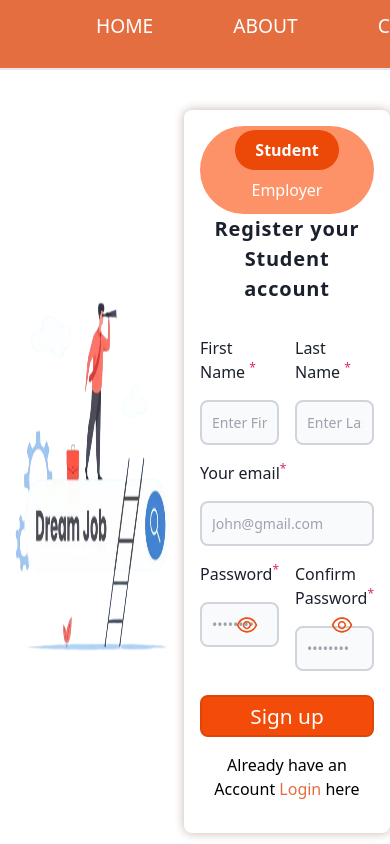
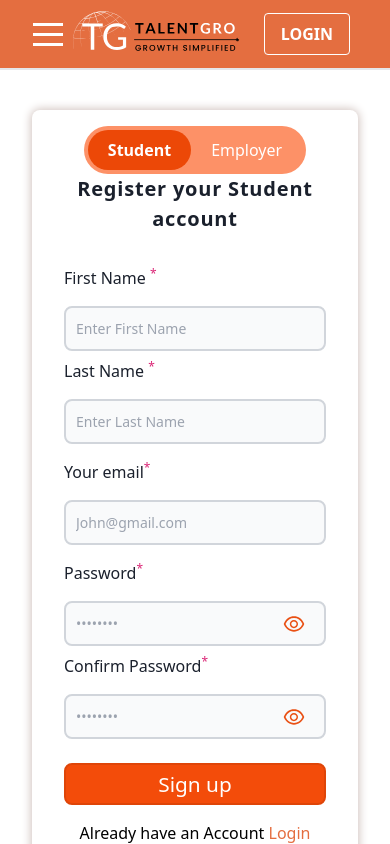
Before and after one commit to Vishal5051/employement-portal-talentGro, a React (Create React App) app: page /signup in a window 390 px wide. Built offline with nearby package versions, Linux system fonts and the light colour scheme.

Commit message:
add Hamburger and make responsive desgin for login and signup button

```diff
--- a/package.json
+++ b/package.json
@@ -7,6 +7,8 @@
     "@testing-library/react": "^13.4.0",
     "@testing-library/user-event": "^13.5.0",
     "bootstrap": "^5.3.3",
+    "framer-motion": "^11.2.10",
+    "hamburger-react": "^2.5.1",
     "react": "^18.3.1",
     "react-dom": "^18.3.1",
     "react-hot-toast": "^2.4.1",
@@ -15,6 +17,7 @@
     "react-scripts": "5.0.1",
     "react-toastify": "^10.0.5",
     "react-tooltip": "^5.26.4",
+    "react-use": "^17.5.0",
     "web-vitals": "^2.1.4"
   },
   "scripts": {
--- a/src/CSS/Login.css
+++ b/src/CSS/Login.css
@@ -123,3 +123,19 @@ body {
     font-weight: 600;
     text-decoration: underline;
 }
+
+/* Styles for phones */
+@media (max-width: 767.98px) {
+    .login-flex-center{
+
+        margin: 0 2rem 0 2rem;
+    }
+
+    .login-form-container {
+        max-width: 100%;
+    }
+
+    .login-img {
+        display: none;
+    }
+}
--- a/src/CSS/Signup.css
+++ b/src/CSS/Signup.css
@@ -86,6 +86,11 @@ body {
     flex-direction: column;
 }
 
+.name-signup {
+    display: flex;
+    column-gap: 1rem;
+}
+
 .label-signup {
     text-align: left;
     width: 100%;
@@ -97,7 +102,7 @@ body {
     font-size: 1rem;
     font-weight: medium;
     color: #1a202c;
-    margin:  0.5rem 0;
+    margin: 0.5rem 0;
 }
 
 .input-signup {
@@ -166,3 +171,30 @@ body {
     font-weight: 600;
     text-decoration: underline;
 }
+
+/* Styles for phones */
+@media (max-width: 767.98px) {
+    .flex-center-signup {
+        margin: 0 2rem 0 2rem;
+    }
+
+    .form-container-signup {
+        max-width: 100%;
+    }
+
+    .login-img-signup {
+        display: none;
+    }
+
+    .form-content-signup {
+        width: 100%;
+        padding: 0 1rem 0 1rem;
+    }
+}
+
+@media (max-width: 575.98px) {
+    .name-signup {
+        display: block;
+        column-gap: 0;
+    }
+}
--- a/src/Screens/Signup.js
+++ b/src/Screens/Signup.js
@@ -77,7 +77,7 @@ export default function Signup() {
 
                         {/* Signup form */}
                         <form onSubmit={submitHandler} className="form-signup">
-                            <div className="flex gap-x-4">
+                            <div className="name-signup">
                                 <div className='label-signup'>
                                     <label className="label-text-signup">
                                         <p>
@@ -130,7 +130,7 @@ export default function Signup() {
                                 </label>
                             </div>
 
-                            <div className="flex gap-x-4">
+                            <div className="name-signup">
                                 <div className='label-signup'>
                                     <label htmlFor="password" className="label-text-signup relative">
                                         <p>
--- a/src/Screens/contact.js
+++ b/src/Screens/contact.js
@@ -88,6 +88,7 @@ const Contact = () => {
                                     placeholder='Username'
                                     value={formData.name}
                                     onChange={handleChange}
+                                    required
                                 />
                             </div>
                             <div className="contact-input-container">
@@ -98,6 +99,7 @@ const Contact = () => {
                                     placeholder='Email'
                                     value={formData.email}
                                     onChange={handleChange}
+                                    required
                                 />
                             </div>
                             <div className="contact-input-container">
@@ -116,6 +118,7 @@ const Contact = () => {
                                     placeholder='Message'
                                     value={formData.message}
                                     onChange={handleChange}
+                                    required
                                 ></textarea>
                             </div>
                             <input type="submit" value="Send" className="contact-btn" />
--- /dev/null
+++ b/src/components/HamburgerMenu.js
@@ -0,0 +1,65 @@
+import { useClickAway } from "react-use";
+import { useRef } from "react";
+import { useState } from "react";
+import { AnimatePresence, motion } from "framer-motion";
+import { Squash as Hamburger } from "hamburger-react";
+import { Routes } from "./Routes";
+import { NavLink } from "react-router-dom";
+
+const HamburgerMenu = () => {
+    const [isOpen, setOpen] = useState(false);
+    const ref = useRef(null);
+
+    useClickAway(ref, () => setOpen(false));
+
+    return (
+        <div ref={ref} className="md:hidden relative">
+            <Hamburger toggled={isOpen} toggle={setOpen} size={30} color='white' />
+            <AnimatePresence>
+                {isOpen && (
+                    <motion.div
+                        initial={{ opacity: 0 }}
+                        animate={{ opacity: 1 }}
+                        exit={{ opacity: 0 }}
+                        transition={{ duration: 0.2 }}
+                        className="absolute right-[-3.5rem] top-[3.6rem]  z-[10000] bg-primary-color rounded-xl"
+                    >
+                        <ul className="grid gap-2">
+                            {Routes.map((route, idx) => {
+                                const { href, title, Icon } = route;
+
+                                return (
+                                    <motion.li
+                                        initial={{ scale: 0, opacity: 0 }}
+                                        animate={{ scale: 1, opacity: 1 }}
+                                        transition={{
+                                            type: "spring",
+                                            stiffness: 260,
+                                            damping: 20,
+                                            delay: 0.1 + idx / 10,
+                                        }}
+                                        key={title}
+                                        className="w-full p-[0.08rem] rounded-xl "
+                                    >
+                                        <NavLink
+                                            onClick={() => setOpen((prev) => !prev)}
+                                            className={
+                                                "flex items-center justify-between w-full p-3 rounded-xl bg-[#f86b33] no-underline"
+                                            }
+                                            to={href}
+                                        >
+                                            <Icon className="text-white text-xl " />
+                                            <span className="flex gap-1 text-lg text-white">{title}</span>
+                                        </NavLink>
+                                    </motion.li>
+                                );
+                            })}
+                        </ul>
+                    </motion.div>
+                )}
+            </AnimatePresence>
+        </div>
+    );
+};
+
+export default HamburgerMenu
--- a/src/components/Navbar.css
+++ b/src/components/Navbar.css
@@ -53,3 +53,12 @@
     opacity: 1;
     box-shadow: 0 0 10px rgba(0, 0, 0, 0.1);
 }
+
+@media (max-width: 767.98px) {
+    .nav-small {
+        display: none;
+    }
+    .signup-button{
+        display: none;
+    }
+}
--- a/src/components/Navbar.jsx
+++ b/src/components/Navbar.jsx
@@ -5,33 +5,39 @@ import "./Navbar.css"
 import { toast } from "react-hot-toast";
 import { BiLogOut } from "react-icons/bi";
 import { Tooltip as ReactTooltip } from "react-tooltip";
+import { Routes } from "./Routes";
+import HamburgerMenu from './HamburgerMenu';
 
 const Navbar = (props) => {
     const isLoggedIn = props.isLoggedIn;
     const setIsLoggedIn = props.setIsLoggedIn;
     return (
         <div className='w-full flex justify-between items-center px-6 h-[70px] bg-primary-color border-b-2 z-50'>
+            <div>
+                <HamburgerMenu />
+            </div>
             <NavLink to="/">
                 <img src={logo} alt="Logo" loading="lazy" style={{ height: '60px', width: 'auto' }} />
-
             </NavLink>
 
-            <nav>
+            <nav className='nav-small'>
                 <ul className="flex justify-center items-center">
-                    <li>
-                        <NavLink to="/" className="px-3 mx-4 text-[1.2rem] no-underline uppercase text-white" >Home</NavLink>
-                    </li>
-                    <li>
-                        <NavLink to="/about" className="px-3 mx-4 text-[1.2rem] no-underline uppercase text-white">About</NavLink>
-                    </li>
-                    <li>
-                        <NavLink to="/contact" className="px-3 mx-4 text-[1.2rem] no-underline uppercase text-white">Contact</NavLink>
-                    </li>
-                    <li>
-                        <NavLink to="/services" className="px-3 mx-4 text-[1.2rem] no-underline uppercase text-white">Services</NavLink>
-                    </li>
+                    {Routes.map((route, index) => {
+                        const {href, title } = route;
+                        return (
+                            <li key={index}>
+                                <NavLink
+                                    to={href}
+                                    className="px-3 mx-4 text-[1.2rem] no-underline uppercase text-white"
+                                >
+                                    {title}
+                                </NavLink>
+                            </li>
+                        );
+                    })}
                 </ul>
             </nav>
+
 
             <div className="nav-container">
                 {!isLoggedIn && (
@@ -69,7 +75,6 @@ const Navbar = (props) => {
                     </NavLink>
                 )}
             </div>
-
         </div>
     );
 };
--- /dev/null
+++ b/src/components/Routes.js
@@ -0,0 +1,20 @@
+import { BiHomeAlt2, BiSolidContact } from "react-icons/bi";
+import { PiChatCircleBold } from "react-icons/pi";
+
+export const Routes = [
+    {
+        title: "Home",
+        href: "/",
+        Icon: BiHomeAlt2,
+    },
+    {
+        title: "About",
+        href: "/about",
+        Icon: PiChatCircleBold,
+    },
+    {
+        title: "Contact",
+        href: "/contact",
+        Icon: BiSolidContact,
+    },
+];
```
Also changed, not shown: 1 other file (tests, documents, lock files or other folders).
